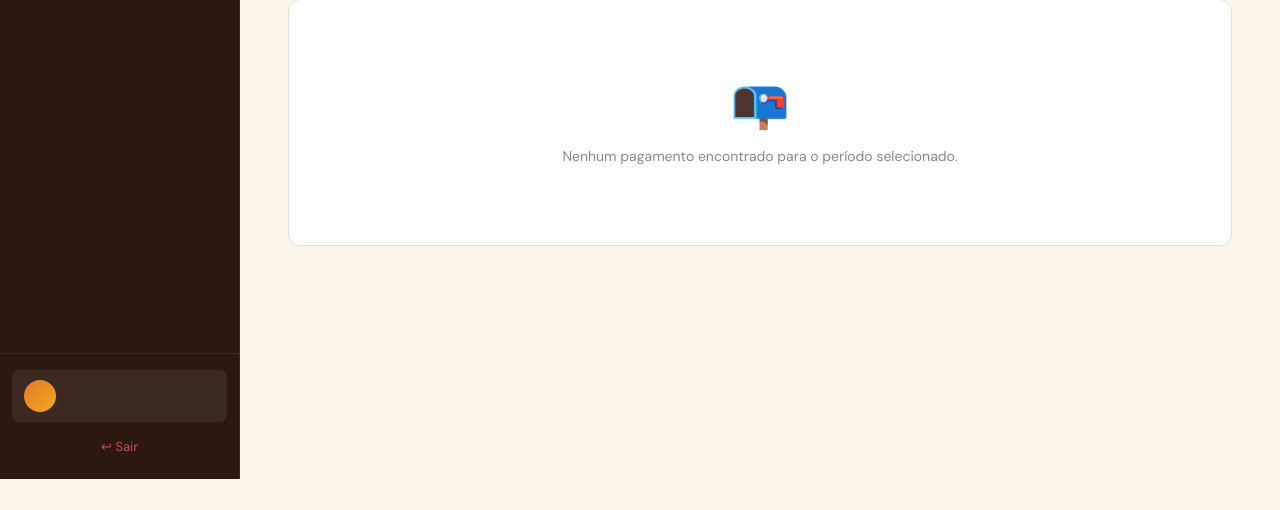
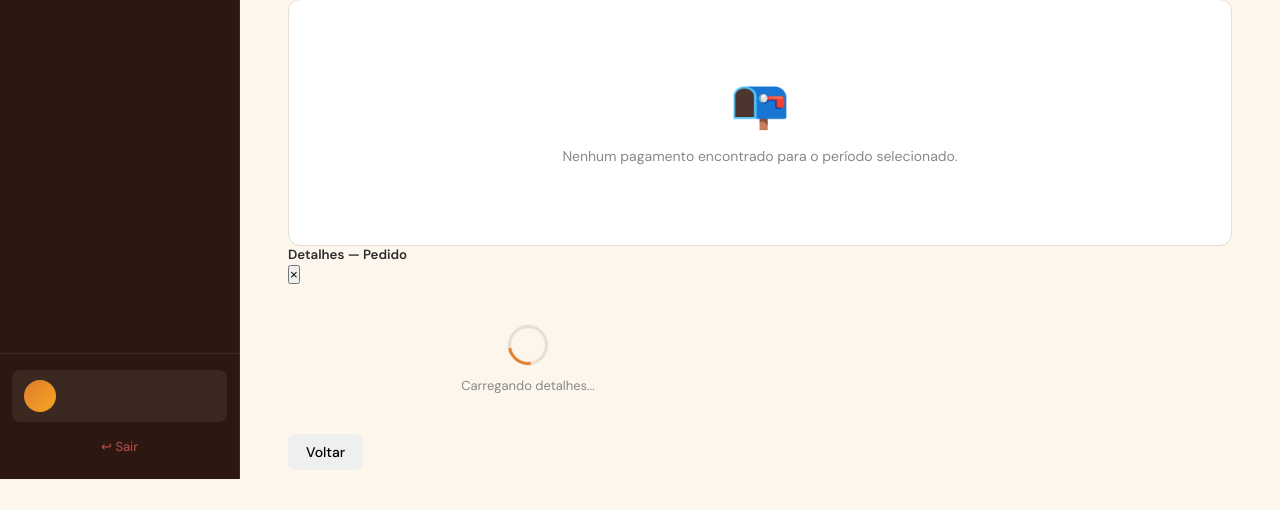
Before and after one commit to leosn1006/vendas-web, a Flask app: template app/admin/templates/admin/produto_pagamentos.html in a window 1280 px wide. Shown: the part 321-831 px from the top of the page. Before the commit the page ends 800 px from the top, so only its background shows below. Run offline with Flask 3, Linux system fonts and the light colour scheme; the template is opened without the code that fills it, so the values that code supplies are empty; parts of the project's set-up code (start-up, migrations or seed data) failed here and were passed over.

Commit message:
inclui detalhes dos pedidos pagos pela web

```diff
--- a/app/admin/templates/admin/produto_pagamentos.html
+++ b/app/admin/templates/admin/produto_pagamentos.html
@@ -216,6 +216,29 @@
         }
     }
 
+    .recibo-item {
+        display: flex;
+        justify-content: space-between;
+        align-items: center;
+        padding: 10px 4px;
+        border-bottom: 1px solid var(--border);
+        font-size: 13px;
+    }
+
+    .recibo-item .recibo-nome {
+        display: flex;
+        align-items: center;
+        gap: 8px;
+    }
+
+    .recibo-total {
+        display: flex;
+        justify-content: space-between;
+        padding: 12px 4px 4px;
+        font-weight: 700;
+        font-family: var(--mono);
+    }
+
 </style>
 {% endblock %}
 
@@ -352,14 +375,9 @@
                                 </button>
                             </div>
                         {% elif pedido.estado_id == 1000 %}
-                            <div class="comprovante-actions">
-                                <button type="button" class="btn-comprovante tooltip" disabled data-tooltip="Pago via Web — sem comprovante">
-                                    Abrir
-                                </button>
-                                <button type="button" class="btn-comprovante-sec" disabled title="Pago via Web — sem comprovante" aria-label="Pago via Web — sem comprovante">
-                                    &#128269;
-                                </button>
-                            </div>
+                            <button type="button" class="btn-comprovante" onclick="abrirModalItensPedido(this)" data-pedido-id="{{ pedido.id }}">
+                                🧾 Detalhes
+                            </button>
                         {% else %}
                             <div class="comprovante-actions">
                                 <button type="button" class="btn-comprovante tooltip" disabled data-tooltip="Não enviado">
@@ -477,6 +495,33 @@
     </div>
 </div>
 
+<!-- Modal de Detalhes do Pedido (bônus + order bump, pedidos web) -->
+<div id="itensPedidoModal" class="modal fade" tabindex="-1" role="dialog" aria-labelledby="itensPedidoModalLabel" aria-hidden="true">
+    <div class="modal-dialog" role="document" style="max-width: 480px;">
+        <div class="modal-content">
+            <div class="modal-header">
+                <h5 class="modal-title" id="itensPedidoModalLabel">
+                    Detalhes — Pedido <span id="itensPedidoModalId"></span>
+                </h5>
+                <button type="button" class="close" aria-label="Close" onclick="fecharModalItens()">
+                    <span aria-hidden="true">&times;</span>
+                </button>
+            </div>
+            <div class="modal-body" id="itensPedidoViewer">
+                <div style="display: flex; justify-content: center; align-items: center; height: 150px;">
+                    <div style="text-align: center;">
+                        <div style="border: 3px solid var(--border); border-top-color: var(--accent); border-radius: 50%; width: 40px; height: 40px; animation: spin 1s linear infinite; margin: 0 auto 12px;"></div>
+                        <div style="font-size: 13px; color: var(--muted);">Carregando detalhes...</div>
+                    </div>
+                </div>
+            </div>
+            <div class="modal-footer">
+                <button type="button" class="btn btn-secondary" onclick="fecharModalItens()">Voltar</button>
+            </div>
+        </div>
+    </div>
+</div>
+
 {% endblock %}
 
 {% block extra_js %}
--- a/static/js/pagamentos.js
+++ b/static/js/pagamentos.js
@@ -252,23 +252,218 @@ function mostrarErroModal(mensagem) {
 }
 
 /**
- * Fecha modal ao clicar fora (backdrop)
+ * Gerenciamento de Modal de Detalhes do Pedido (bônus + order bump, pedidos web)
+ */
+
+let itensModalPedidoAtual = null;
+
+const TIPO_ITEM_INFO = {
+    principal: { icon: '📦', label: 'Produto principal' },
+    bonus:     { icon: '🎁', label: 'Bônus' },
+    bump:      { icon: '➕', label: 'Order Bump' },
+};
+
+function formatarMoeda(valor) {
+    return `R$ ${Number(valor || 0).toFixed(2).replace('.', ',')}`;
+}
+
+async function buscarItensPedido(pedidoId) {
+    const response = await fetch(`/admin/pedido/${pedidoId}/itens`, {
+        headers: { 'Accept': 'application/json' },
+        credentials: 'same-origin'
+    });
+
+    const rawBody = await response.text();
+    let data = null;
+    try {
+        data = rawBody ? JSON.parse(rawBody) : null;
+    } catch (parseError) {
+        data = null;
+    }
+
+    if (!response.ok || !data || data.ok === false) {
+        const htmlResponse = (rawBody || '').trim().toLowerCase().startsWith('<!doctype') || (rawBody || '').trim().toLowerCase().startsWith('<html');
+        const msg = data && data.msg
+            ? data.msg
+            : htmlResponse
+                ? 'Sessão expirada ou resposta inválida do servidor. Atualize a página e tente novamente.'
+                : `Falha ao carregar detalhes (HTTP ${response.status})`;
+
+        console.error('Falha na API de itens do pedido', {
+            pedidoId,
+            status: response.status,
+            statusText: response.statusText,
+            bodyPreview: (rawBody || '').slice(0, 300)
+        });
+        throw new Error(msg);
+    }
+
+    return data;
+}
+
+/**
+ * Abre modal com o detalhe do pedido (produto principal + bônus + order bumps)
+ */
+async function abrirModalItensPedido(button) {
+    let pedidoId;
+    try {
+        pedidoId = extrairPedidoId(button);
+    } catch (error) {
+        console.error('Pedido ID inválido:', error);
+        mostrarErroModalItens('ID de pedido inválido');
+        return;
+    }
+
+    itensModalPedidoAtual = pedidoId;
+
+    const modal = document.getElementById('itensPedidoModal');
+    document.getElementById('itensPedidoModalId').textContent = pedidoId;
+    document.getElementById('itensPedidoViewer').innerHTML = `
+        <div style="display: flex; justify-content: center; align-items: center; height: 150px;">
+            <div style="text-align: center; color: var(--muted); font-size: 13px;">Carregando detalhes...</div>
+        </div>
+    `;
+    modal.classList.add('show');
+    modal.style.display = 'flex';
+    document.body.classList.add('modal-open');
+
+    let backdrop = document.querySelector('.modal-backdrop');
+    if (!backdrop) {
+        backdrop = document.createElement('div');
+        backdrop.className = 'modal-backdrop fade show';
+        document.body.appendChild(backdrop);
+    }
+
+    try {
+        const data = await buscarItensPedido(pedidoId);
+        renderizarItensPedido(data);
+    } catch (error) {
+        console.error('Erro ao abrir modal de itens:', error);
+        mostrarErroModalItens(error.message || 'Erro ao carregar detalhes');
+    }
+}
+
+/**
+ * Renderiza a lista de itens estilo recibo (seguro contra XSS)
+ */
+function renderizarItensPedido(data) {
+    const viewer = document.getElementById('itensPedidoViewer');
+    viewer.innerHTML = '';
+
+    (data.itens || []).forEach((item) => {
+        const info = TIPO_ITEM_INFO[item.tipo] || { icon: '•', label: item.tipo };
+
+        const row = document.createElement('div');
+        row.className = 'recibo-item';
+
+        const nomeWrap = document.createElement('div');
+        nomeWrap.className = 'recibo-nome';
+
+        const icon = document.createElement('span');
+        icon.textContent = info.icon;
+        nomeWrap.appendChild(icon);
+
+        const nome = document.createElement('span');
+        nome.textContent = item.nome || info.label;
+        nomeWrap.appendChild(nome);
+
+        const valor = document.createElement('span');
+        valor.textContent = formatarMoeda(item.valor);
+
+        row.appendChild(nomeWrap);
+        row.appendChild(valor);
+        viewer.appendChild(row);
+    });
+
+    const totalRow = document.createElement('div');
+    totalRow.className = 'recibo-total';
+
+    const totalLabel = document.createElement('span');
+    totalLabel.textContent = 'Total';
+
+    const totalValor = document.createElement('span');
+    totalValor.textContent = formatarMoeda(data.pedido ? data.pedido.valor_pago : 0);
+
+    totalRow.appendChild(totalLabel);
+    totalRow.appendChild(totalValor);
+    viewer.appendChild(totalRow);
+}
+
+/**
+ * Fecha modal de itens e retorna ao pedido
+ */
+function fecharModalItens() {
+    const modal = document.getElementById('itensPedidoModal');
+
+    modal.classList.remove('show');
+    modal.style.display = 'none';
+    document.body.classList.remove('modal-open');
+
+    const backdrop = document.querySelector('.modal-backdrop');
+    if (backdrop) {
+        backdrop.remove();
+    }
+
+    document.getElementById('itensPedidoModalId').textContent = '';
+    document.getElementById('itensPedidoViewer').innerHTML = '';
+
+    if (itensModalPedidoAtual) {
+        const pedidoElement = document.getElementById(`pedido-${itensModalPedidoAtual}`);
+        if (pedidoElement) {
+            setTimeout(() => {
+                pedidoElement.scrollIntoView({ behavior: 'smooth', block: 'center' });
+            }, 300);
+        }
+        itensModalPedidoAtual = null;
+    }
+}
+
+/**
+ * Exibe erro no modal de itens (seguro contra XSS)
+ */
+function mostrarErroModalItens(mensagem) {
+    const viewer = document.getElementById('itensPedidoViewer');
+    viewer.innerHTML = '';
+
+    const container = document.createElement('div');
+    container.style.cssText = 'padding: 40px 20px; color: #d32f2f; text-align: center;';
+
+    const icon = document.createElement('div');
+    icon.textContent = '❌';
+    icon.style.cssText = 'font-size: 48px; margin-bottom: 12px;';
+    container.appendChild(icon);
+
+    const msg = document.createElement('div');
+    msg.textContent = mensagem;
+    container.appendChild(msg);
+
+    viewer.appendChild(container);
+}
+
+/**
+ * Fecha modais ao clicar fora (backdrop) ou pressionar Escape
  */
 document.addEventListener('DOMContentLoaded', function() {
-    const modal = document.getElementById('comprovanteModal');
+    const modais = [
+        { modal: document.getElementById('comprovanteModal'), fechar: fecharModal },
+        { modal: document.getElementById('itensPedidoModal'), fechar: fecharModalItens },
+    ];
 
-    if (modal) {
+    modais.forEach(({ modal, fechar }) => {
+        if (!modal) {
+            return;
+        }
+
         modal.addEventListener('click', function(e) {
             if (e.target === modal) {
-                fecharModal();
+                fechar();
             }
         });
 
-        // Tecla Escape para fechar
         document.addEventListener('keydown', function(e) {
             if (e.key === 'Escape' && modal.classList.contains('show')) {
-                fecharModal();
+                fechar();
             }
         });
-    }
+    });
 });
```
Also changed, not shown: app/admin/views.py (+34 -1 lines).
